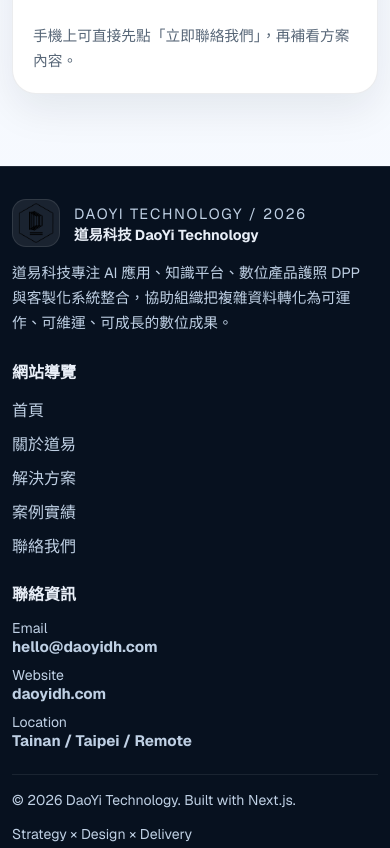
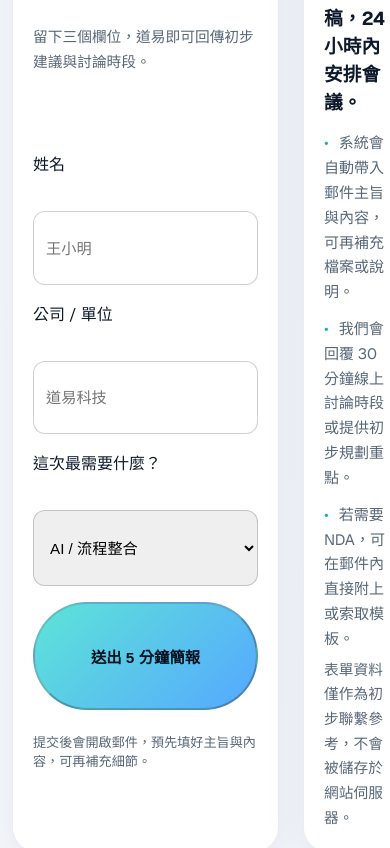
Before and after one commit to yangyen1977-wq/daoyi-website-2026, a Next.js app: page / in a window 390 px wide. Shown: the part 9780-10628 px from the top of the page. Built offline with nearby package versions, Linux system fonts and the light colour scheme.

Commit message:
feat: add mobile cta flow and quick brief form

```diff
--- a/src/app/globals.css
+++ b/src/app/globals.css
@@ -733,6 +733,7 @@ a:hover {
   .stack-item,
   .proof-grid,
   .testimonial-grid,
+  .quick-brief-grid,
   .hero-priority-strip {
     grid-template-columns: 1fr;
   }
@@ -828,4 +829,77 @@ a:hover {
   .footer-bottom {
     flex-direction: column;
   }
+
+  .mobile-cta-bar {
+    display: flex;
+  }
+
+  body {
+    padding-bottom: 110px;
+  }
 }
+
+
+.quick-brief-grid {
+  display: grid;
+  grid-template-columns: 1.1fr 0.9fr;
+  gap: 24px;
+}
+
+.quick-brief-form {
+  display: grid;
+  gap: 16px;
+}
+
+.form-field {
+  display: grid;
+  gap: 6px;
+}
+
+.form-field input,
+.form-field select {
+  border-radius: 12px;
+  border: 1px solid rgba(14, 26, 43, 0.2);
+  padding: 12px;
+  font-size: 0.95rem;
+}
+
+.quick-brief-hint,
+.quick-brief-meta {
+  display: block;
+  margin-top: 6px;
+  color: var(--text-body);
+  font-size: 0.82rem;
+}
+
+.mobile-cta-bar {
+  position: fixed;
+  left: 0;
+  right: 0;
+  bottom: 0;
+  padding: 10px 16px;
+  background: rgba(7, 17, 31, 0.9);
+  border-top: 1px solid rgba(255, 255, 255, 0.08);
+  display: none;
+  gap: 10px;
+  z-index: 50;
+}
+
+.mobile-cta-button {
+  flex: 1;
+  text-align: center;
+  border-radius: 999px;
+  padding: 12px;
+  font-weight: 600;
+  font-size: 0.95rem;
+}
+
+.mobile-cta-button.primary {
+  background: linear-gradient(135deg, var(--primary), var(--primary-strong));
+  color: #04111f;
+}
+
+.mobile-cta-button.secondary {
+  border: 1px solid rgba(255, 255, 255, 0.2);
+  color: #f4f8ff;
+}
--- a/src/app/layout.tsx
+++ b/src/app/layout.tsx
@@ -1,6 +1,7 @@
 import type { Metadata } from "next";
 import { Geist } from "next/font/google";
 import { SiteFooter } from "@/components/site-footer";
+import { MobileStickyCTA } from "@/components/mobile-sticky-cta";
 import { SiteHeader } from "@/components/site-header";
 import { siteConfig } from "@/lib/site";
 import "./globals.css";
@@ -62,6 +63,7 @@ export default function RootLayout({
           <SiteHeader />
           {children}
           <SiteFooter />
+          <MobileStickyCTA />
         </div>
       </body>
     </html>
--- a/src/app/page.tsx
+++ b/src/app/page.tsx
@@ -11,6 +11,7 @@ import {
   testimonials,
 } from "@/lib/site";
 import { Hero } from "@/components/hero";
+import { QuickBriefForm } from "@/components/quick-brief-form";
 import { Section } from "@/components/section";
 
 const faqSchema = {
@@ -183,6 +184,23 @@ export default function Home() {
         <script type="application/ld+json" dangerouslySetInnerHTML={{ __html: JSON.stringify(faqSchema) }} />
       </section>
 
+
+      <Section eyebrow="快速提案" title="用三個欄位交出專案簡報，5 分鐘內收到回覆。">
+        <div className="quick-brief-grid">
+          <QuickBriefForm />
+          <div className="feature-surface quick-brief-note">
+            <span className="mini-label accent">What happens next</span>
+            <h3>提交後 5 分鐘內寄出郵件草稿，24 小時內安排會議。</h3>
+            <ul className="bullet-list compact">
+              <li>系統會自動帶入郵件主旨與內容，可再補充檔案或說明。</li>
+              <li>我們會回覆 30 分鐘線上討論時段或提供初步規劃重點。</li>
+              <li>若需要 NDA，可在郵件內直接附上或索取模板。</li>
+            </ul>
+            <p className="quick-brief-meta">表單資料僅作為初步聯繫參考，不會被儲存於網站伺服器。</p>
+          </div>
+        </div>
+      </Section>
+
       <section className="section-block cta-band">
         <div className="shell cta-panel">
           <div>
--- /dev/null
+++ b/src/components/mobile-sticky-cta.tsx
@@ -0,0 +1,25 @@
+"use client";
+
+import Link from "next/link";
+import { usePathname } from "next/navigation";
+import { siteConfig } from "@/lib/site";
+
+export function MobileStickyCTA() {
+  const pathname = usePathname();
+  const hiddenRoutes = ["/contact"];
+
+  if (hiddenRoutes.includes(pathname)) {
+    return null;
+  }
+
+  return (
+    <div className="mobile-cta-bar" role="complementary" aria-label="快速行動">
+      <Link href="/contact" className="mobile-cta-button primary">
+        預約專案討論
+      </Link>
+      <a className="mobile-cta-button secondary" href={`mailto:${siteConfig.email}?subject=DaoYi%20Quick%20Brief`}>
+        快速寄信
+      </a>
+    </div>
+  );
+}
--- /dev/null
+++ b/src/components/quick-brief-form.tsx
@@ -0,0 +1,76 @@
+"use client";
+
+import { useMemo, useState } from "react";
+import { siteConfig } from "@/lib/site";
+
+const projectFocusOptions = [
+  "AI / 流程整合",
+  "知識平台 / 內容治理",
+  "DPP / 永續資料",
+  "品牌官網重構",
+];
+
+type FormState = {
+  name: string;
+  company: string;
+  focus: string;
+};
+
+export function QuickBriefForm() {
+  const [form, setForm] = useState<FormState>({
+    name: "",
+    company: "",
+    focus: projectFocusOptions[0],
+  });
+
+  const isDisabled = useMemo(() => !form.name || !form.company, [form.name, form.company]);
+
+  function handleChange<K extends keyof FormState>(key: K, value: FormState[K]) {
+    setForm((prev) => ({ ...prev, [key]: value }));
+  }
+
+  function handleSubmit(event: React.FormEvent<HTMLFormElement>) {
+    event.preventDefault();
+
+    const subject = encodeURIComponent(`DaoYi 專案簡報 - ${form.company}`);
+    const body = encodeURIComponent(
+      `姓名：${form.name}\n公司 / 團隊：${form.company}\n主要關注：${form.focus}\n\n請協助安排 30 分鐘會議，了解道易科技的建議。`
+    );
+
+    window.location.href = `mailto:${siteConfig.email}?subject=${subject}&body=${body}`;
+  }
+
+  return (
+    <form className="quick-brief-form feature-surface" onSubmit={handleSubmit}>
+      <span className="mini-label accent">5 分鐘內送出</span>
+      <h3>快速丟出專案重點</h3>
+      <p>留下三個欄位，道易即可回傳初步建議與討論時段。</p>
+
+      <label className="form-field">
+        <span>姓名</span>
+        <input type="text" value={form.name} onChange={(event) => handleChange("name", event.target.value)} placeholder="王小明" required />
+      </label>
+
+      <label className="form-field">
+        <span>公司 / 單位</span>
+        <input type="text" value={form.company} onChange={(event) => handleChange("company", event.target.value)} placeholder="道易科技" required />
+      </label>
+
+      <label className="form-field">
+        <span>這次最需要什麼？</span>
+        <select value={form.focus} onChange={(event) => handleChange("focus", event.target.value)}>
+          {projectFocusOptions.map((option) => (
+            <option key={option} value={option}>
+              {option}
+            </option>
+          ))}
+        </select>
+      </label>
+
+      <button type="submit" className="button-primary button-large" disabled={isDisabled}>
+        送出 5 分鐘簡報
+      </button>
+      <small className="quick-brief-hint">提交後會開啟郵件，預先填好主旨與內容，可再補充細節。</small>
+    </form>
+  );
+}
--- a/src/lib/site.ts
+++ b/src/lib/site.ts
@@ -2,7 +2,7 @@ export const siteConfig = {
   name: "道易科技 DaoYi Technology",
   shortName: "DaoYi Technology",
   description:
-    "道易科技專注 AI 應用、知識平台、數位產品護照 DPP 與客製化系統整合，協助組織把複雜資料轉化為可運作、可維運、可成長的數位成果。",
+    "道易科技專注 B2B AI 應用、製造業與研究型知識平台、數位產品護照 DPP 與客製化系統整合，協助企業把複雜資料轉化為可運作、可維運、可成長的數位成果。",
   url: "https://yangyen1977-wq.github.io/daoyi-website-2026",
   email: "hello@daoyidh.com",
   phone: "+886-6-000-0000",
```
